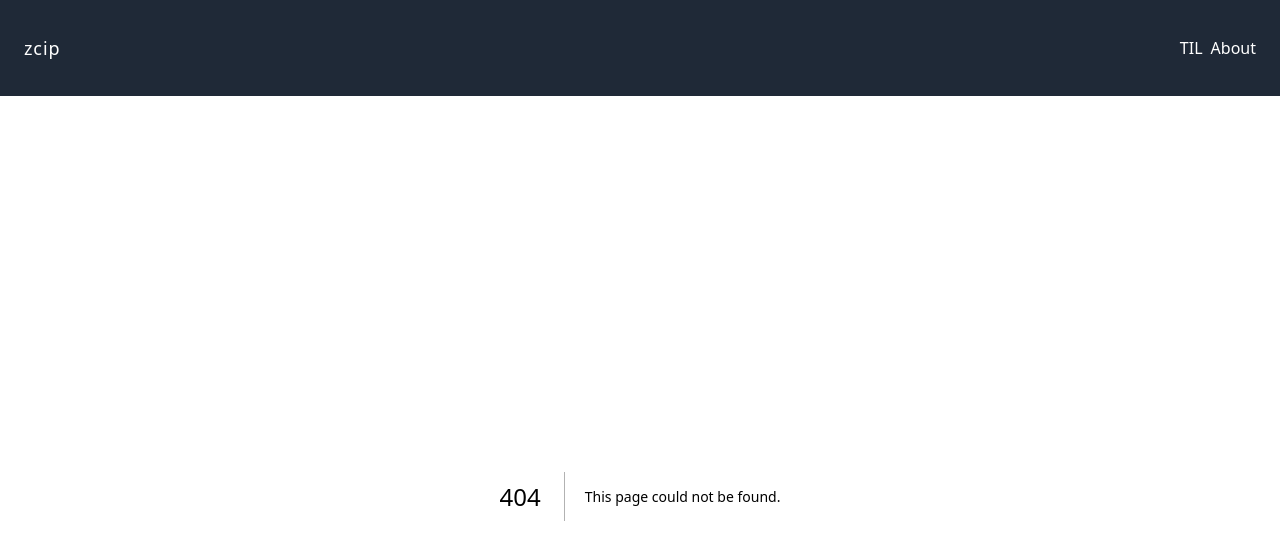
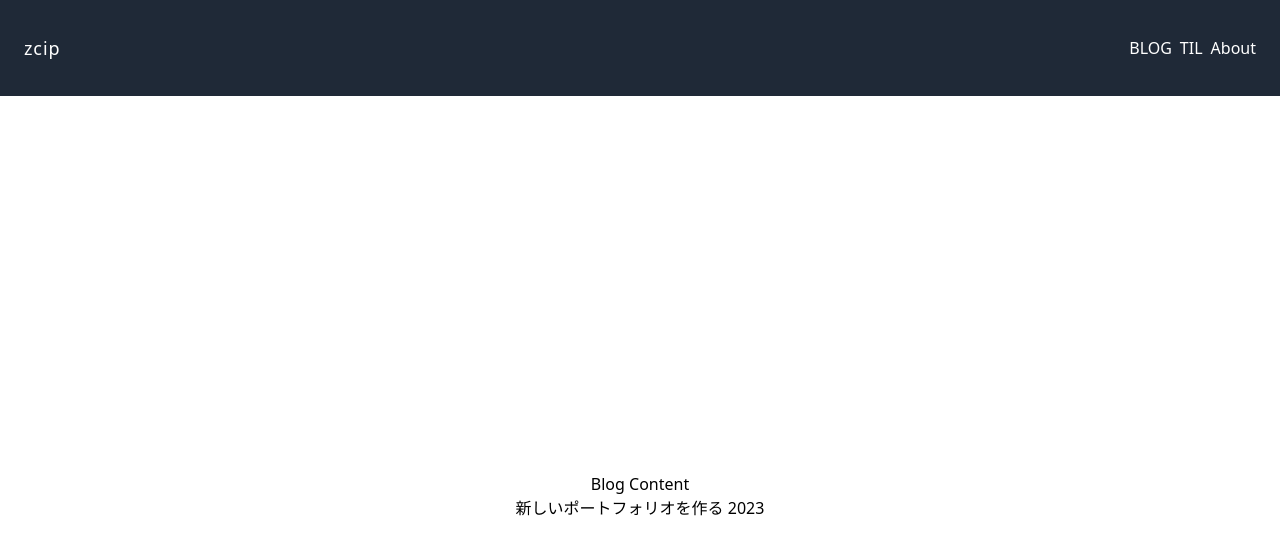
Before and after one commit to zcip/zcip.dev, a Next.js app: page /blog in a window 1280 px wide. Before the commit this address had no page. Shown: the top 560 px of the page. Built offline with nearby package versions, Linux system fonts and the light colour scheme.

Commit message:
Blogページを追加

```diff
--- a/app/about/page.tsx
+++ b/app/about/page.tsx
@@ -1,11 +1,5 @@
 "use client"
 
-import Header from "../../components/Header"
-
 export default function AboutPage() {
-  return (
-    <>
-      <Header />
-    </>
-  )
+  return <div></div>
 }
--- /dev/null
+++ b/app/blog/create-a-new-portfolio-in-2023/page.tsx
@@ -0,0 +1,7 @@
+export default function Page() {
+  return (
+    <div>
+      <h1>新しいポートフォリオの作成</h1>
+    </div>
+  )
+}
--- /dev/null
+++ b/app/blog/layout.tsx
@@ -0,0 +1,3 @@
+export default function Layout({ children }: React.PropsWithChildren<{}>) {
+  return <div className="">{children}</div>
+}
--- /dev/null
+++ b/app/blog/page.tsx
@@ -0,0 +1,20 @@
+// "use client"
+
+import Link from "next/link"
+
+export default function BlogPage() {
+  return (
+    <div className="px-2">
+      <main className="flex flex-col justify-center items-center min-h-screen flex-1">
+        Blog Content
+        <ul>
+          <li>
+            <Link href="/blog/create-a-new-portfolio-in-2023">
+              新しいポートフォリオを作る 2023
+            </Link>
+          </li>
+        </ul>
+      </main>
+    </div>
+  )
+}
--- a/app/layout.tsx
+++ b/app/layout.tsx
@@ -4,21 +4,12 @@ import Header from "../components/Header"
 export const metadata = {
   title: "Home",
   description: `zcip's website`,
-  meta: {
-    name: "description",
-    content: "zcip website",
-  },
-  link: {
-    rel: "icon",
-    href: "/favicon.ico",
+  icons: {
+    icon: "/favicon.ico",
   },
 }
 
-type Props = {
-  children: React.ReactNode
-}
-
-export default function RootLayout({ children }: Props) {
+export default function RootLayout({ children }: React.PropsWithChildren<{}>) {
   return (
     <html>
       <body>
--- a/app/til/page.tsx
+++ b/app/til/page.tsx
@@ -6,6 +6,8 @@ export default function TilPage() {
   return (
     <>
       <div className="flex">
+        <h2>TODAY I LERANED</h2>
+        <p>今日学んだことをまとめていく</p>
         <Link href="/til/codesandbox">Codesandbox</Link>
       </div>
     </>
--- a/components/Header.tsx
+++ b/components/Header.tsx
@@ -11,6 +11,9 @@ export default function Header() {
         </div>
         <ul className="flex gap-2">
           <li>
+            <Link href="/blog">BLOG</Link>
+          </li>
+          <li>
             <Link href="/til">TIL</Link>
           </li>
           <li>
```
Also changed, not shown: 1 other file (tests, documents, lock files or other folders).
